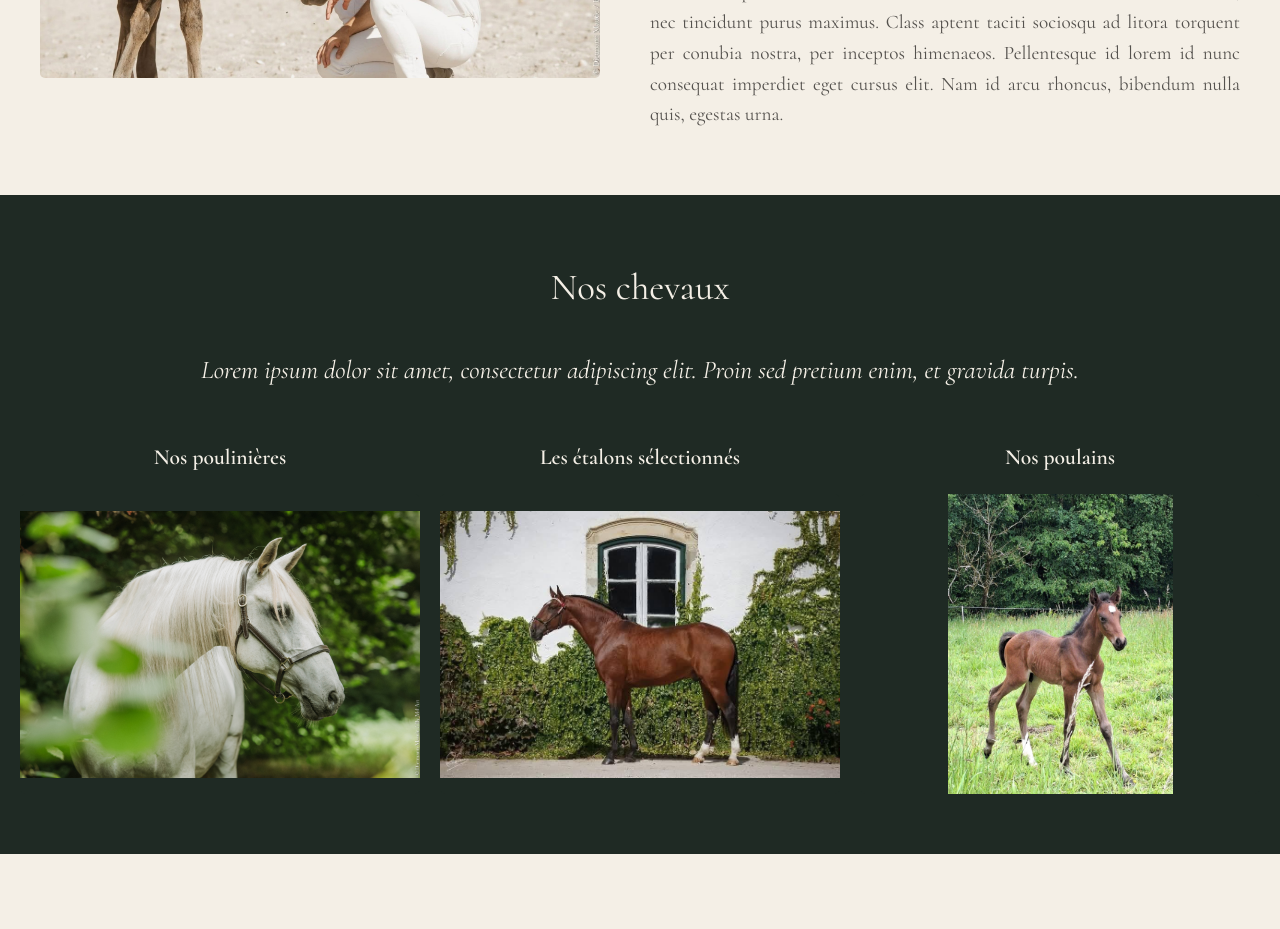
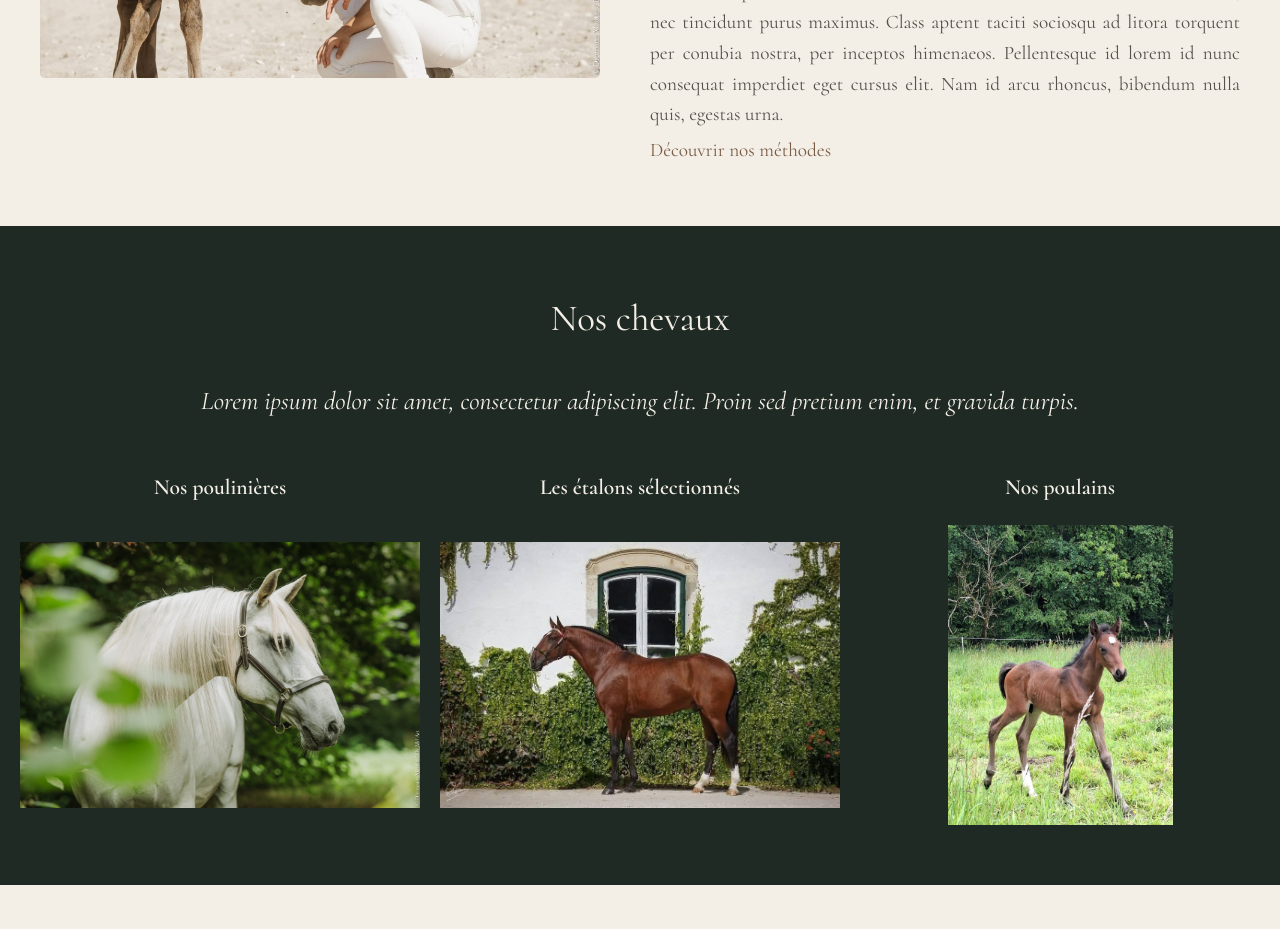
Before and after one commit to Das-F/linlouet, a Next.js app: page / in a window 1280 px wide. Shown: the part 1340-2269 px from the top of the page. Built offline with nearby package versions, Linux system fonts and the light colour scheme.

Commit message:
link added in about section to methods-page

```diff
--- a/app/page.module.css
+++ b/app/page.module.css
@@ -123,6 +123,29 @@
 
 .about-text p {
   margin: 5px auto;
+}
+
+.methods-link {
+  display: flex;
+  flex-direction: row;
+  align-items: center;
+  gap: 12px;
+  text-decoration: none;
+}
+
+.methods-button {
+  margin: 0;
+  font-family: var(--font-primary);
+  font-size: 1.2rem;
+  color: var(--accent-text);
+  text-decoration: none;
+  width: auto;
+  max-width: none;
+}
+
+.methods-button:hover {
+  color: var(--hover-bg);
+  text-decoration: underline;
 }
 
 /* Horses section */
--- a/app/page.tsx
+++ b/app/page.tsx
@@ -32,6 +32,11 @@ export default function Home() {
               Lorem ipsum dolor sit amet, consectetur adipiscing elit. Proin sed pretium enim, et gravida turpis. Donec eleifend quam et tellus semper laoreet. Proin nec tempor lorem, non tempus nulla. Nunc accumsan nisi eget mi eleifend euismod. Vestibulum sed imperdiet dolor. Aliquam gravida, ante in sollicitudin semper, turpis ante interdum nisi, vitae euismod augue eros sed lacus. Ut pharetra efficitur dictum. Morbi auctor sem quis elit ullamcorper porta. In a aliquet orci. Integer eleifend ipsum lorem, tincidunt venenatis ante finibus sed. Maecenas accumsan tincidunt justo, non feugiat tortor ullamcorper et. Vivamus a vulputate sem. Cras a quam scelerisque, dapibus mi vel, aliquam est. Aenean semper rutrum felis. Vestibulum cursus tortor malesuada eros finibus, nec tincidunt purus
               maximus. Class aptent taciti sociosqu ad litora torquent per conubia nostra, per inceptos himenaeos. Pellentesque id lorem id nunc consequat imperdiet eget cursus elit. Nam id arcu rhoncus, bibendum nulla quis, egestas urna.
             </p>
+            <div className={styles["methods-link"]}>
+              <Link href="/nos-methodes" className={styles["methods-button"]}>
+                Découvrir nos méthodes
+              </Link>
+            </div>
           </div>
         </div>
       </section>
```
